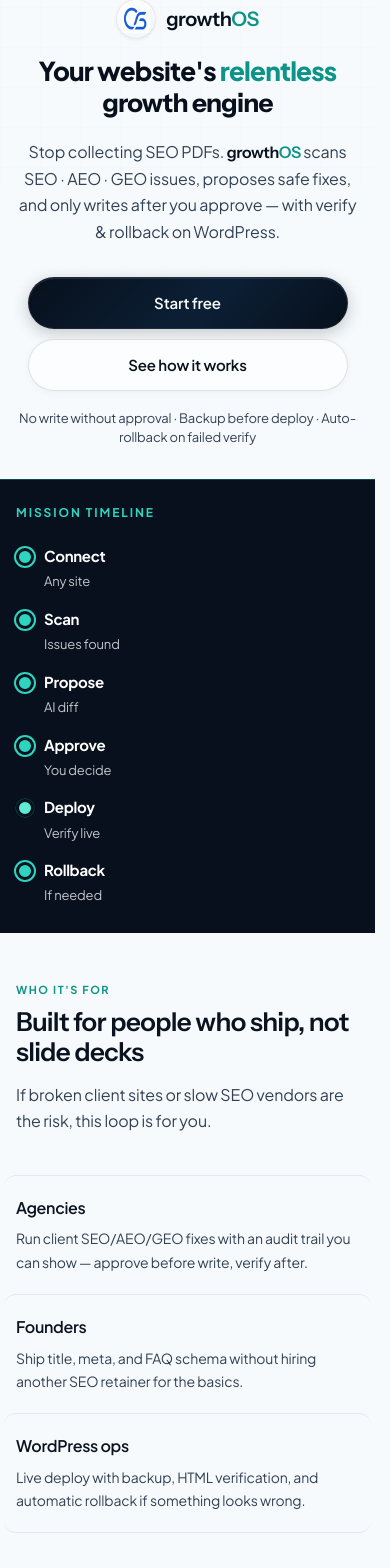
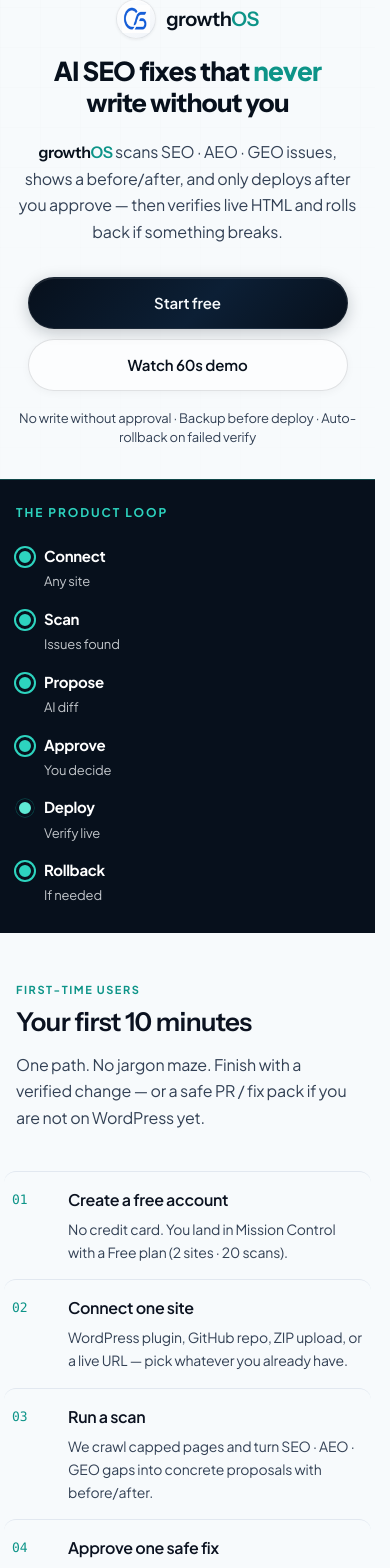
Before and after one commit to ankushkumar14092-dot/growthOS, a Next.js app in the folder apps/web/: page / in a window 390 px wide. Shown: the part 102-1670 px from the top of the page. Built offline with nearby package versions, Linux system fonts and the light colour scheme; no server answers.

Commit message:
Strengthen landing conversion: clearer hero, demo, trust, and first-run path.
Lead with approve-before-write value, move product demo up, add first-10-minutes and pilot proof, and make Start free the primary path over waitlist.

```diff
--- a/apps/web/src/app/globals.css
+++ b/apps/web/src/app/globals.css
@@ -1533,6 +1533,62 @@
   color: var(--color-text-muted);
 }
 
+.land-proof {
+  display: grid;
+  gap: 0;
+}
+
+.land-proof-item {
+  padding: 24px 12px;
+  margin: 0 -12px;
+  border-top: 1px solid var(--color-border);
+  border-radius: 12px;
+  transition: background 0.2s ease;
+}
+
+.land-proof-item:last-child {
+  border-bottom: 1px solid var(--color-border);
+}
+
+.land-proof-item:hover {
+  background: rgba(13, 148, 136, 0.05);
+}
+
+.land-proof-who {
+  margin: 0;
+  font-size: 12px;
+  font-weight: 700;
+  letter-spacing: 0.08em;
+  text-transform: uppercase;
+  color: var(--color-teal);
+}
+
+.land-proof-outcome {
+  margin: 8px 0 0;
+  font-family: var(--font-display);
+  font-size: clamp(18px, 2.4vw, 22px);
+  font-weight: 600;
+  letter-spacing: -0.02em;
+  line-height: 1.25;
+  color: var(--color-navy);
+}
+
+.land-proof-story {
+  margin: 10px 0 0;
+  max-width: 62ch;
+  font-size: 15px;
+  line-height: 1.6;
+  color: var(--color-text-muted);
+}
+
+.land-convert .land-h2 {
+  max-width: 22ch;
+}
+
+.land-convert .land-cta-row {
+  flex-wrap: wrap;
+}
+
 .land-next-steps {
   margin: 22px 0 0;
   padding-left: 18px;
--- a/apps/web/src/app/layout.tsx
+++ b/apps/web/src/app/layout.tsx
@@ -35,7 +35,7 @@
 export const metadata: Metadata = {
   metadataBase: new URL(siteUrl),
   title: {
-    default: `${BRAND_NAME} — AI SEO, AEO & GEO growth engine`,
+    default: `${BRAND_NAME} — AI SEO that never writes without you`,
     template: `%s | ${BRAND_NAME}`,
   },
   description: SITE_TAGLINE,
@@ -59,7 +59,7 @@
   openGraph: {
     type: "website",
     siteName: BRAND_NAME,
-    title: `${BRAND_NAME} — AI-powered SEO, AEO & GEO growth`,
+    title: `${BRAND_NAME} — AI SEO that never writes without you`,
     description: SITE_TAGLINE,
     url: siteUrl,
     images: [
@@ -73,7 +73,7 @@
   },
   twitter: {
     card: "summary",
-    title: `${BRAND_NAME} — AI-powered SEO, AEO & GEO growth`,
+    title: `${BRAND_NAME} — AI SEO that never writes without you`,
     description: SITE_TAGLINE,
     images: ["/icon-512.png"],
   },
--- a/apps/web/src/app/opengraph-image.tsx
+++ b/apps/web/src/app/opengraph-image.tsx
@@ -54,7 +54,7 @@
               maxWidth: 980,
             }}
           >
-            Your website's relentless growth engine
+            AI SEO fixes that never write without you
           </div>
           <div
             style={{
@@ -65,8 +65,8 @@
               lineHeight: 1.35,
             }}
           >
-            AI-powered SEO · AEO · GEO — scan, approve, deploy with verify &
-            rollback.
+            Scan SEO · AEO · GEO — approve before write, verify live HTML,
+            auto-rollback if it fails.
           </div>
         </div>
 
--- a/apps/web/src/components/landing/LandingPage.tsx
+++ b/apps/web/src/components/landing/LandingPage.tsx
@@ -12,6 +12,69 @@
   { title: "Deploy", meta: "Verify live", live: true },
   { title: "Rollback", meta: "If needed" },
 ];
+
+const FIRST_RUN = [
+  {
+    n: "01",
+    title: "Create a free account",
+    body: "No credit card. You land in Mission Control with a Free plan (2 sites · 20 scans).",
+  },
+  {
+    n: "02",
+    title: "Connect one site",
+    body: "WordPress plugin, GitHub repo, ZIP upload, or a live URL — pick whatever you already have.",
+  },
+  {
+    n: "03",
+    title: "Run a scan",
+    body: "We crawl capped pages and turn SEO · AEO · GEO gaps into concrete proposals with before/after.",
+  },
+  {
+    n: "04",
+    title: "Approve one safe fix",
+    body: "Nothing writes until you say yes. On WordPress we backup, deploy, verify live HTML, and roll back if verify fails.",
+  },
+] as const;
+
+const TRUST_PROTOCOL = [
+  {
+    title: "Human gate",
+    body: "Every write waits for your approval. No silent AI publishes.",
+  },
+  {
+    title: "Backup first",
+    body: "Before a live WordPress write, we store the previous state for rollback.",
+  },
+  {
+    title: "Verify live HTML",
+    body: "After deploy we fetch the page and check the change actually landed — we never assume success.",
+  },
+  {
+    title: "Auto-rollback",
+    body: "If verification fails, we restore the backup automatically and leave an audit trail.",
+  },
+] as const;
+
+const PILOT_PROOF = [
+  {
+    who: "Agency · WordPress portfolio",
+    outcome: "Client-ready audit trail",
+    story:
+      "Connect a client WP site, scan for missing titles/FAQ schema, approve one meta fix, show Mission Timeline: backup → live write → HTML verify. Rollback stays one click away if something looks wrong.",
+  },
+  {
+    who: "Founder · content site",
+    outcome: "Ship FAQ schema without a retainer",
+    story:
+      "URL or ZIP connect, scan for answer-engine gaps, approve FAQ JSON-LD proposals, export or deploy per mode. You see the exact before/after — not another 40-page PDF.",
+  },
+  {
+    who: "Product team · GitHub / Next.js",
+    outcome: "PR instead of blind CMS write",
+    story:
+      "Connect the repo, scan marketing pages, approve proposals, open a PR with the patch. Same approve gate — different deploy mode — so eng stays in the loop.",
+  },
+] as const;
 
 const AUDIENCES = [
   {
@@ -32,6 +95,10 @@
   {
     q: `What is ${BRAND_NAME}?`,
     a: `${BRAND_NAME} is an AI-powered SEO, AEO, and GEO growth engine. Connect a site, scan issues, approve safe fixes, and deploy with verify and rollback.`,
+  },
+  {
+    q: "I'm new — what do I do first?",
+    a: "Sign up free, create a workspace, connect one site (WordPress, GitHub, ZIP, or live URL), run a scan, then approve a single safe proposal. That is the full product loop.",
   },
   {
     q: "Is it safe to let AI write to my site?",
@@ -70,7 +137,81 @@
   { q: FAQ_SCHEMA[3].q, a: FAQ_SCHEMA[3].a },
   { q: FAQ_SCHEMA[4].q, a: FAQ_SCHEMA[4].a },
   { q: FAQ_SCHEMA[5].q, a: FAQ_SCHEMA[5].a },
+  { q: FAQ_SCHEMA[6].q, a: FAQ_SCHEMA[6].a },
 ];
+
+function DemoBlock({
+  kicker = "Product demo",
+  title = "60 seconds: approve → verify → rollback",
+  lead = "Watch the trust loop buyers need before they pay — not another feature tour.",
+}: {
+  kicker?: string;
+  title?: string;
+  lead?: string;
+}) {
+  return (
+    <section className="land-section" id="demo">
+      <p className="land-kicker">{kicker}</p>
+      <h2 className="land-h2">{title}</h2>
+      <p className="land-lead">{lead}</p>
+      <video
+        className="land-demo-video"
+        controls
+        playsInline
+        preload="metadata"
+        poster="/demo/growthos-loop-poster.jpg"
+      >
+        <source src="/demo/growthos-loop.mp4" type="video/mp4" />
+        Your browser does not support the video tag.{" "}
+        <a href="/demo/growthos-loop.mp4">Download the demo</a>.
+      </video>
+      <div className="land-cta-row" style={{ marginTop: 28 }}>
+        <a className="land-btn-primary" href="/signup">
+          <span>Start free — run this on your site</span>
+        </a>
+        <a className="land-btn-ghost" href="#start">
+          First-time walkthrough
+        </a>
+      </div>
+    </section>
+  );
+}
+
+function ConversionBand({
+  id,
+  title,
+  lead,
+}: {
+  id?: string;
+  title: string;
+  lead: string;
+}) {
+  return (
+    <section
+      id={id}
+      className="land-section land-convert"
+      aria-label="Get started"
+    >
+      <p className="land-kicker">Next step</p>
+      <h2 className="land-h2">{title}</h2>
+      <p className="land-lead">{lead}</p>
+      <div className="land-cta-row" style={{ marginTop: 28 }}>
+        <a className="land-btn-primary" href="/signup">
+          <span>Start free</span>
+        </a>
+        <a className="land-btn-ghost" href="#demo">
+          Watch the demo
+        </a>
+        <a className="land-btn-ghost" href="/pricing">
+          See pricing
+        </a>
+      </div>
+      <p className="land-hero-trust" style={{ marginTop: 16 }}>
+        Free plan · No card · Approve before every write
+      </p>
+    </section>
+  );
+}
 
 export function LandingPage({
   betaNotice = null,
@@ -84,11 +225,11 @@
         <div className="land-top">
           <BrandMark variant="header" />
           <nav className="land-nav">
-            <a href="#how">Product</a>
+            <a href="#start">How to start</a>
+            <a href="#demo">Demo</a>
             <a href="/pricing">Pricing</a>
             <a href="/compare">Compare</a>
-            <a href="/seo-aeo-geo">SEO · AEO · GEO</a>
-            <a href="#beta">Beta</a>
+            <a href="#trust">Trust</a>
             <a className="land-nav-login" href="/signup">
               Start free
             </a>
@@ -102,23 +243,23 @@
             <BrandMark variant="hero" href={null} />
             <h1 className="land-headline">
               <span className="land-headline-lead">
-                Your website&apos;s{" "}
-                <span className="land-headline-accent">relentless</span>
+                AI SEO fixes that{" "}
+                <span className="land-headline-accent">never</span>
               </span>
               <br />
-              <span className="land-headline-display">growth engine</span>
+              <span className="land-headline-display">write without you</span>
             </h1>
             <p className="land-support">
-              Stop collecting SEO PDFs. <BrandText /> scans SEO · AEO · GEO issues,
-              proposes safe fixes, and only writes after you approve — with verify
-              &amp; rollback on WordPress.
+              <BrandText /> scans SEO · AEO · GEO issues, shows a before/after, and
+              only deploys after you approve — then verifies live HTML and rolls back
+              if something breaks.
             </p>
             <div className="land-cta-row">
               <a className="land-btn-primary" href="/signup">
                 <span>Start free</span>
               </a>
-              <a className="land-btn-ghost" href="#how">
-                See how it works
+              <a className="land-btn-ghost" href="#demo">
+                Watch 60s demo
               </a>
             </div>
             <p className="land-hero-trust">
@@ -130,7 +271,7 @@
 
         <div className="land-stage" aria-hidden={false}>
           <div className="land-stage-inner">
-            <p className="land-stage-label">Mission Timeline</p>
+            <p className="land-stage-label">The product loop</p>
             <div className="land-timeline" role="list">
               {STEPS.map((s) => (
                 <div
@@ -147,6 +288,93 @@
           </div>
         </div>
       </section>
+
+      <section id="start" className="land-section">
+        <p className="land-kicker">First-time users</p>
+        <h2 className="land-h2">Your first 10 minutes</h2>
+        <p className="land-lead">
+          One path. No jargon maze. Finish with a verified change — or a safe PR /
+          fix pack if you are not on WordPress yet.
+        </p>
+        <div className="land-flow" style={{ marginTop: 40 }}>
+          {FIRST_RUN.map((s) => (
+            <div key={s.n} className="land-flow-item">
+              <div className="land-flow-num">{s.n}</div>
+              <div>
+                <strong>{s.title}</strong>
+                <span>{s.body}</span>
+              </div>
+            </div>
+          ))}
+        </div>
+        <div className="land-cta-row" style={{ marginTop: 28 }}>
+          <a className="land-btn-primary" href="/signup">
+            <span>Create free account</span>
+          </a>
+          <a className="land-btn-ghost" href="#demo">
+            Prefer to watch first
+          </a>
+        </div>
+      </section>
+
+      <DemoBlock />
+
+      <section id="trust" className="land-section">
+        <div className="land-split land-split-wide">
+          <div>
+            <p className="land-kicker">Trust &amp; security</p>
+            <h2 className="land-h2">Built like a transaction, not a chatbot</h2>
+            <p className="land-lead">
+              Teams do not fear AI ideas — they fear unsupervised writes on a live
+              client site. <BrandText /> treats every deploy as atomic, auditable,
+              and reversible.
+            </p>
+          </div>
+          <ul className="land-trust-list">
+            <li>Human approval before every write</li>
+            <li>Backup stored before WordPress deploy</li>
+            <li>Live HTML verification — never assume success</li>
+            <li>Automatic rollback when verification fails</li>
+            <li>Mission Timeline audit trail you can show a client</li>
+          </ul>
+        </div>
+        <div className="land-flow" style={{ marginTop: 48 }}>
+          {TRUST_PROTOCOL.map((item, i) => (
+            <div key={item.title} className="land-flow-item">
+              <div className="land-flow-num">
+                {String(i + 1).padStart(2, "0")}
+              </div>
+              <div>
+                <strong>{item.title}</strong>
+                <span>{item.body}</span>
+              </div>
+            </div>
+          ))}
+        </div>
+      </section>
+
+      <section id="proof" className="land-section">
+        <p className="land-kicker">Real-world proof</p>
+        <h2 className="land-h2">What a pilot actually looks like</h2>
+        <p className="land-lead">
+          Honest beta scenarios — same loop, different connect modes. Not stock
+          logos. The proof is the Mission Timeline you can replay.
+        </p>
+        <div className="land-proof" style={{ marginTop: 40 }}>
+          {PILOT_PROOF.map((p) => (
+            <article key={p.who} className="land-proof-item">
+              <p className="land-proof-who">{p.who}</p>
+              <h3 className="land-proof-outcome">{p.outcome}</h3>
+              <p className="land-proof-story">{p.story}</p>
+            </article>
+          ))}
+        </div>
+      </section>
+
+      <ConversionBand
+        title="Ready to run the loop on your site?"
+        lead="Start free, connect one site, approve one fix. Upgrade only when Free caps get in the way."
+      />
 
       <section id="for" className="land-section">
         <p className="land-kicker">Who it&apos;s for</p>
@@ -250,27 +478,6 @@
         </p>
       </section>
 
-      <section id="trust" className="land-section">
-        <div className="land-split land-split-wide">
-          <div>
-            <p className="land-kicker">Why teams trust it</p>
-            <h2 className="land-h2">AI that can&apos;t silently break a client site</h2>
-            <p className="land-lead">
-              Customers don&apos;t fear AI ideas — they fear unsupervised writes.
-              <BrandText /> is built like a financial transaction: atomic,
-              auditable, reversible, verified.
-            </p>
-          </div>
-          <ul className="land-trust-list">
-            <li>Human approval before every write</li>
-            <li>Backup stored before deploy</li>
-            <li>Live HTML verification — never assume success</li>
-            <li>Automatic rollback when verification fails</li>
-            <li>Mission Timeline you can show a client</li>
-          </ul>
-        </div>
-      </section>
-
       <section className="land-section">
         <p className="land-kicker">Beta scope</p>
         <h2 className="land-h2">Start with three high-ROI changes</h2>
@@ -303,32 +510,21 @@
         </p>
       </section>
 
-      <section className="land-section" id="demo">
-        <p className="land-kicker">Demo</p>
-        <h2 className="land-h2">60 seconds: the trust loop</h2>
-        <p className="land-lead">
-          What buyers need to see before they pay — approve, verify, rollback.
-        </p>
-        <video
-          className="land-demo-video"
-          controls
-          playsInline
-          preload="metadata"
-          poster="/demo/growthos-loop-poster.jpg"
-        >
-          <source src="/demo/growthos-loop.mp4" type="video/mp4" />
-        </video>
-      </section>
+      <ConversionBand
+        id="get-started"
+        title="Start free. Prove the loop. Then upgrade."
+        lead="Primary path: signup → connect → scan → approve. Waitlist only if you want a guided beta call."
+      />
 
       <section id="beta" className="land-section land-beta">
         <div className="land-beta-inner">
           <div className="land-beta-copy">
-            <p className="land-kicker">Private beta</p>
-            <h2 className="land-h2 land-beta-title">Want early access + feedback calls?</h2>
+            <p className="land-kicker">Optional · guided beta</p>
+            <h2 className="land-h2 land-beta-title">Prefer a walkthrough call?</h2>
             <p className="land-lead land-beta-lead">
-              Prefer the waitlist if you want guided onboarding. Or create an account
-              now and run the loop yourself — especially WordPress deploy → verify →
-              rollback.
+              Most people should <a href="/signup">start free</a> and run the loop
+              themselves. Use the waitlist only if you want early access coaching —
+              especially WordPress deploy → verify → rollback.
             </p>
             <ol className="land-next-steps">
               <li>We review your request within a few days</li>
@@ -382,7 +578,7 @@
                 <span>Request beta access</span>
               </button>
               <p className="land-form-footnote">
-                Already ready? <a href="/signup">Create a free account</a>
+                Faster path: <a href="/signup">Create a free account</a>
               </p>
             </form>
           </div>
@@ -419,17 +615,18 @@
       <footer className="land-footer">
         <BrandMark variant="header" />
         <nav style={{ display: "flex", gap: 16, flexWrap: "wrap" }}>
-          <a href="/#how">Product</a>
+          <a href="/#start">How to start</a>
+          <a href="/#demo">Demo</a>
           <a href="/pricing">Pricing</a>
           <a href="/compare">Compare</a>
-          <a href="/seo-aeo-geo">SEO · AEO · GEO</a>
+          <a href="/#trust">Trust</a>
           <a href="/#faq">FAQ</a>
           <a href="/signup">Signup</a>
           <a href="/login">Login</a>
           <a href="/llms.txt">llms.txt</a>
         </nav>
         <span className="land-footer-note">
-          <BrandText /> private beta · Approve before write · Verify after deploy
+          <BrandText /> · Start free · Approve before write · Verify after deploy
         </span>
       </footer>
     </main>
--- a/apps/web/src/components/landing/MarketingShell.tsx
+++ b/apps/web/src/components/landing/MarketingShell.tsx
@@ -16,10 +16,11 @@
         <div className="land-top">
           <BrandMark variant="header" />
           <nav className="land-nav">
-            <a href="/#how">Product</a>
+            <a href="/#start">How to start</a>
+            <a href="/#demo">Demo</a>
             <a href="/pricing">Pricing</a>
             <a href="/compare">Compare</a>
-            <a href="/seo-aeo-geo">SEO · AEO · GEO</a>
+            <a href="/#trust">Trust</a>
             <a className="land-nav-login" href="/signup">
               Start free
             </a>
--- a/apps/web/src/lib/site.ts
+++ b/apps/web/src/lib/site.ts
@@ -21,7 +21,7 @@
 export const SITE_NAME = BRAND_NAME;
 export const SITE_DISPLAY = BRAND_NAME;
 export const SITE_TAGLINE =
-  "growthOS is your AI-powered SEO, AEO & GEO growth engine — connect any site, scan issues, approve safe fixes, deploy with verify & rollback.";
+  "growthOS scans SEO · AEO · GEO issues and only writes after you approve — then verifies live HTML and rolls back if something breaks.";
 export const SITE_KEYWORDS = [
   "growthOS",
   "growthos",
```
